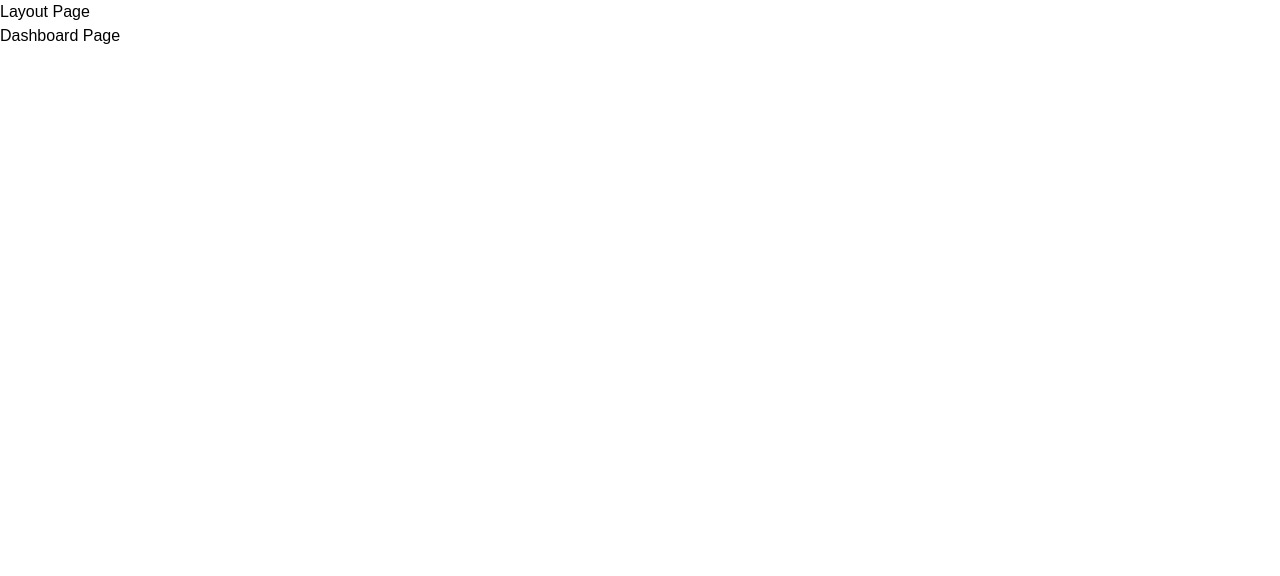
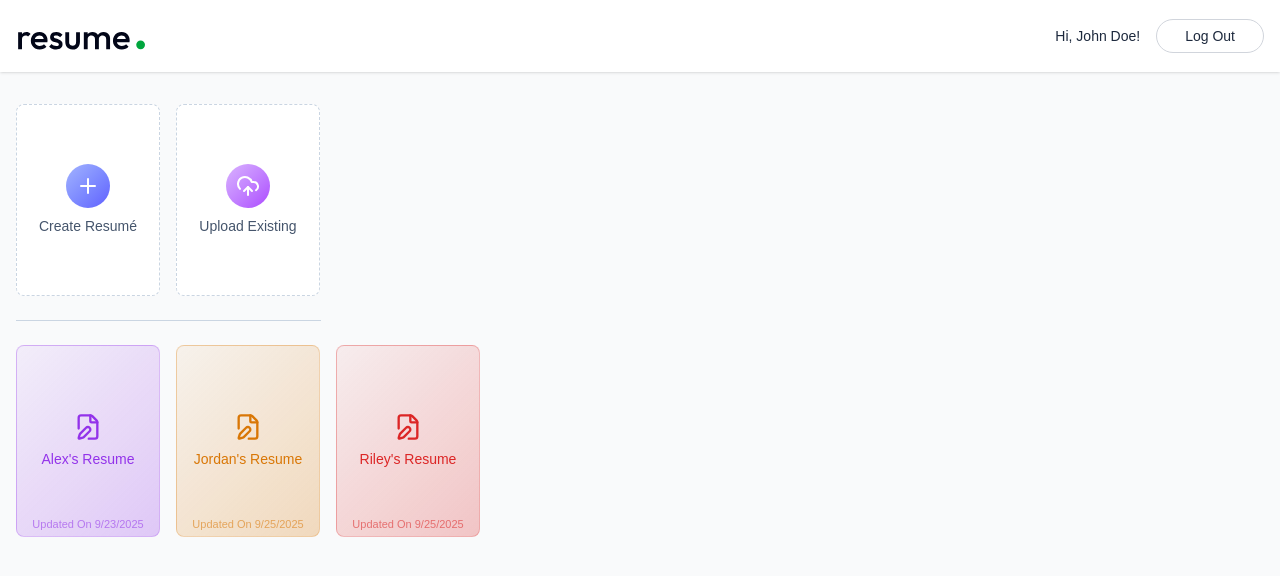
Before and after one commit to fcuello1223/AI-Resume-Builder, a React (Vite) app in the folder client/: page /app in a window 1280 px wide. Shown: the top 576 px of the page. Built offline with nearby package versions, Linux system fonts and the light colour scheme.

Commit message:
Started working on the Dashboard page

```diff
--- a/client/src/components/home/Hero.jsx
+++ b/client/src/components/home/Hero.jsx
@@ -317,7 +317,7 @@
             id="logo-container"
           >
             {companiesLogo.map((company, index) => (
-              <React.Fragment key={index}>{company.logo}</React.Fragment>
+              <Fragment key={index}>{company.logo}</Fragment>
             ))}
           </div>
         </div>
--- /dev/null
+++ b/client/src/components/shared/Navbar.jsx
@@ -0,0 +1,28 @@
+import { Link, useNavigate } from "react-router-dom";
+
+const Navbar = () => {
+  const user = { name: "John Doe" };
+  const navigate = useNavigate();
+
+  const logoutUser = () => {
+    navigate("/");
+  };
+
+  return (
+    <div className="shadow bg-white">
+      <nav className="flex items-center justify-between max-w-7xl mx-auto px-4 py-3.5 text-slate-800 transition-all">
+        <Link to="/">
+          <img src="/logo.svg" alt="logo" className="h-11 w-auto" />
+        </Link>
+        <div className="flex items-center gap-4 text-sm">
+          <p>Hi, {user?.name}!</p>
+          <button onClick={logoutUser} className="bg-white hover:bg-slate-50 border border-gray-300 px-7 py-1.5 rounded-full active:scale-95 transition-all">
+            Log Out
+          </button>
+        </div>
+      </nav>
+    </div>
+  );
+};
+
+export default Navbar;
--- a/client/src/pages/Dashboard.jsx
+++ b/client/src/pages/Dashboard.jsx
@@ -1,11 +1,87 @@
-import React from 'react'
+import { useState, useEffect } from "react";
+import {
+  PlusIcon,
+  UploadCloudIcon,
+  FilePenIcon,
+  TrashIcon,
+  PencilIcon
+} from "lucide-react";
+
+import { dummyResumeData } from "../assets/assets";
 
 const Dashboard = () => {
+  const [resumes, setResumes] = useState([]);
+
+  const colors = ["#9333ea", "#d97706", "#dc2626", "#0284c7", "#16a34a"];
+
+  const loadResumes = async () => {
+    setResumes(dummyResumeData);
+  };
+
+  useEffect(() => {
+    loadResumes();
+  }, []);
+
   return (
     <div>
-      <h1>Dashboard Page</h1>
+      <div className="max-w-7xl mx-auto px-4 py-8">
+        <p className="text-2xl font-medium mb-6 bg-linear-to-r from-slate-600 to-slate-700 bg-clip-text text-transparent sm:hidden">
+          Welcome, John Doe!
+        </p>
+        <div className="flex gap-4">
+          <button className="w-full bg-white sm:max-w-36 h-48 flex flex-col items-center justify-center rounded-lg gap-2 text-slate-600 border border-dashed border-slate-300 group hover:border-indigo-500 hover:shadow-lg transition-all duration-300 cursor-pointer">
+            <PlusIcon className="size-11 transition-all duration-300 p-2.5 bg-linear-to-br from-indigo-300 to-indigo-500 text-white rounded-full" />
+            <p className="text-sm group-hover:text-indigo-600 transition-all duration-300">
+              Create Resumé
+            </p>
+          </button>
+          <button className="w-full bg-white sm:max-w-36 h-48 flex flex-col items-center justify-center rounded-lg gap-2 text-slate-600 border border-dashed border-slate-300 group hover:border-purple-500 hover:shadow-lg transition-all duration-300 cursor-pointer">
+            <UploadCloudIcon className="size-11 transition-all duration-300 p-2.5 bg-linear-to-br from-purple-300 to-purple-500 text-white rounded-full" />
+            <p className="text-sm group-hover:text-purple-600 transition-all duration-300">
+              Upload Existing
+            </p>
+          </button>
+        </div>
+        <hr className="border-slate-300 my-6 sm:w-76.25" />
+        <div className="grid grid-cols-2 sm:flex flex-wrap gap-4">
+          {resumes.map((resume, index) => {
+            const baseColor = colors[index % colors.length];
+            return (
+              <button
+                key={index}
+                className="relative w-full sm:max-w-36 h-48 flex flex-col items-center justify-center rounded-lg gap-2 border group hover:shadow-lg transition-all duration-300 cursor-pointer"
+                style={{
+                  background: `linear-gradient(135deg, ${baseColor}10, ${baseColor}40)`,
+                  borderColor: baseColor + "40",
+                }}
+              >
+                <FilePenIcon
+                  className="size-7 group-hover:scale-105 transition-all"
+                  style={{ color: baseColor }}
+                />
+                <p
+                  className="text-sm group-hover:scale-105 transition-all px-2 text-center"
+                  style={{ color: baseColor }}
+                >
+                  {resume.title}
+                </p>
+                <p
+                  className="absolute bottom-1 text-[11px] text-slate-400 group-hover:text-slate-500 transition-all duration-300 px-2 text-center"
+                  style={{ color: baseColor + "90" }}
+                >
+                  Updated On {new Date(resume.updatedAt).toLocaleDateString()}
+                </p>
+                <div className="absolute top-1 right-1 group-hover:flex items-center hidden">
+                  <TrashIcon className="size-7 p-1.5 hover:bg-white/50 rounded text-slate-700 transition-colors" />
+                  <PencilIcon className="size-7 p-1.5 hover:bg-white/50 rounded text-slate-700 transition-colors" />
+                </div>
+              </button>
+            );
+          })}
+        </div>
+      </div>
     </div>
-  )
-}
+  );
+};
 
-export default Dashboard
+export default Dashboard;
--- a/client/src/pages/Layout.jsx
+++ b/client/src/pages/Layout.jsx
@@ -1,11 +1,12 @@
-import React from "react";
 import { Outlet } from "react-router-dom";
+
+import Navbar from "../components/shared/Navbar";
 
 const Layout = () => {
   return (
     <div>
-      <h1>Layout Page</h1>
-      <div>
+      <div className="min-h-screen bg-gray-50">
+        <Navbar />
         <Outlet />
       </div>
     </div>
--- a/client/src/pages/Login.jsx
+++ b/client/src/pages/Login.jsx
@@ -1,11 +1,102 @@
-import React from 'react'
+import { useState } from "react";
+import { User2Icon, Mail, Lock } from "lucide-react";
 
 const Login = () => {
+  const query = new URLSearchParams(window.location.search);
+  const urlState = query.get("state");
+
+  const [state, setState] = useState(urlState || "login");
+
+  const [formData, setFormData] = useState({
+    name: "",
+    email: "",
+    password: "",
+  });
+
+  const handleSubmit = async (event) => {
+    event.preventDefault();
+  };
+
+  const handleChange = (event) => {
+    const { name, value } = event.target;
+    setFormData((prev) => ({ ...prev, [name]: value }));
+  };
+
   return (
-    <div>
-      <h1>Login Page</h1>
+    <div className="flex items-center justify-center min-h-screen bg-gray-50">
+      <form
+        onSubmit={handleSubmit}
+        className="sm:w-87.5 w-full text-center border border-gray-300/60 rounded-2xl px-8 bg-white"
+      >
+        <h1 className="text-gray-900 text-3xl mt-10 font-medium">
+          {state === "login" ? "Login" : "Sign up"}
+        </h1>
+        <p className="text-gray-500 text-sm mt-2">Please {state} to continue</p>
+        {state !== "login" && (
+          <div className="flex items-center mt-6 w-full bg-white border border-gray-300/80 h-12 rounded-full overflow-hidden pl-6 gap-2">
+            <User2Icon size={16} color="#6B7280" />
+            <input
+              type="text"
+              name="name"
+              placeholder="Name"
+              className="border-none outline-none ring-0"
+              value={formData.name}
+              onChange={handleChange}
+              required
+            />
+          </div>
+        )}
+        <div className="flex items-center w-full mt-4 bg-white border border-gray-300/80 h-12 rounded-full overflow-hidden pl-6 gap-2">
+          <Mail size={13} color="#6B7280" />
+          <input
+            type="email"
+            name="email"
+            placeholder="Email id"
+            className="border-none outline-none ring-0"
+            value={formData.email}
+            onChange={handleChange}
+            required
+          />
+        </div>
+        <div className="flex items-center mt-4 w-full bg-white border border-gray-300/80 h-12 rounded-full overflow-hidden pl-6 gap-2">
+          <Lock size={13} color="#6B7280" />
+          <input
+            type="password"
+            name="password"
+            placeholder="Password"
+            className="border-none outline-none ring-0"
+            value={formData.password}
+            onChange={handleChange}
+            required
+          />
+        </div>
+        <div className="mt-4 text-left text-green-500">
+          <button className="text-sm" type="reset">
+            Forget password?
+          </button>
+        </div>
+        <button
+          type="submit"
+          className="mt-2 w-full h-11 rounded-full text-white bg-green-500 hover:opacity-90 transition-opacity"
+        >
+          {state === "login" ? "Login" : "Sign up"}
+        </button>
+        <p
+          onClick={() =>
+            setState((prev) => (prev === "login" ? "register" : "login"))
+          }
+          className="text-gray-500 text-sm mt-3 mb-11"
+        >
+          {state === "login"
+            ? "Don't have an account?"
+            : "Already have an account?"}{" "}
+          <a href="#" className="text-green-500 hover:underline">
+            click here
+          </a>
+        </p>
+      </form>
     </div>
-  )
-}
+  );
+};
 
-export default Login
+export default Login;
```
